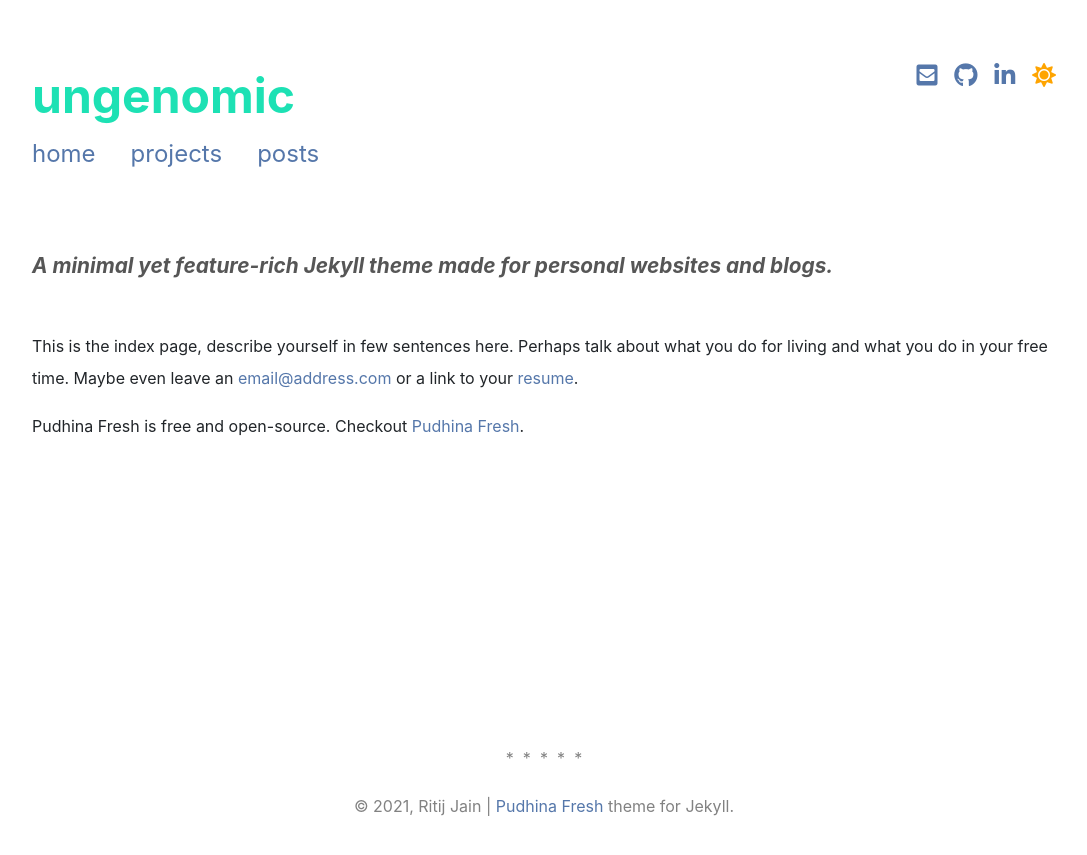
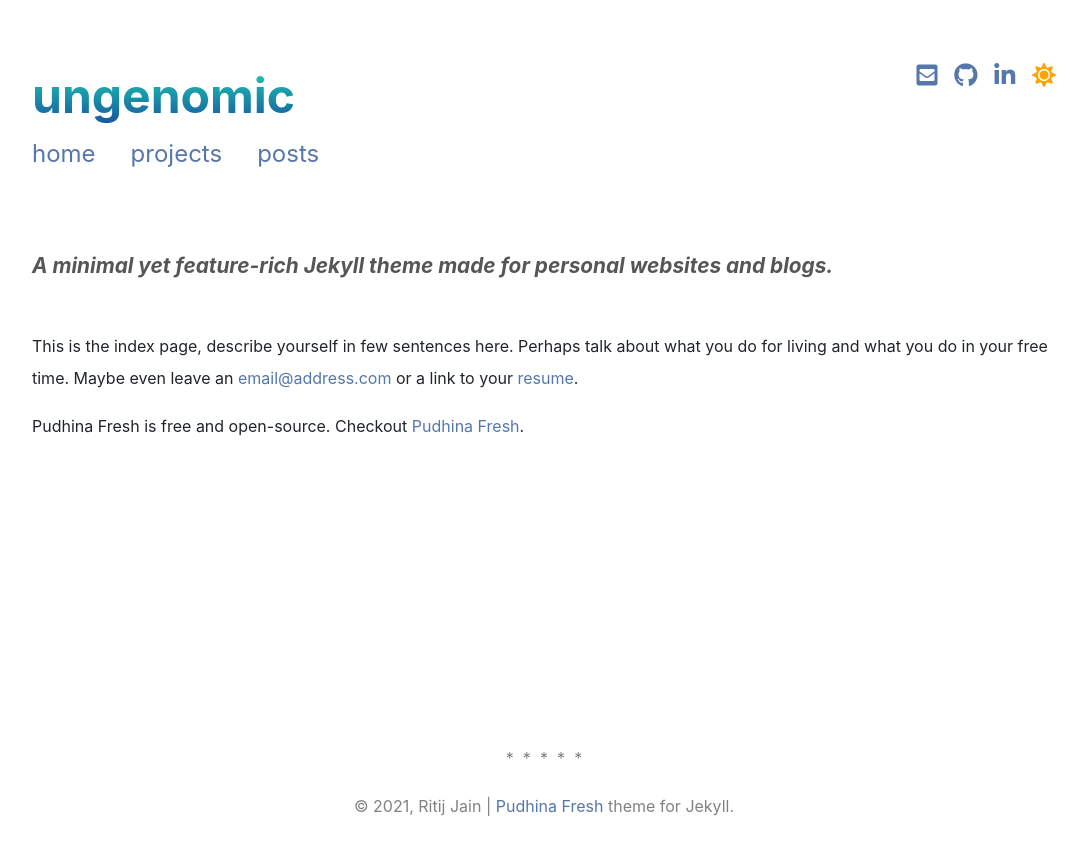
Before and after one commit to MurtoHilali/genemuse, a Jekyll site: the page built from index.md, in a window 1280 px wide. Shown: the top 855 px of the page, without its empty margins (96-1183 px from the left). Built offline with Jekyll 4.4.1, drawn with Linux system fonts in a browser that asks for light colours; nearby versions of some CDN libraries; a style sheet for code colours, icons or effects is not loaded.

Commit message:
Update main.css

```diff
--- a/assets/css/main.css
+++ b/assets/css/main.css
@@ -92,6 +92,9 @@ a.logo:hover {
   display: block;
   text-decoration: none;
 
+  background: -webkit-linear-gradient(#1de1b4, #17459d);
+  -webkit-background-clip: text;
+  -webkit-text-fill-color: transparent;
 }
 
 .menu {
```
